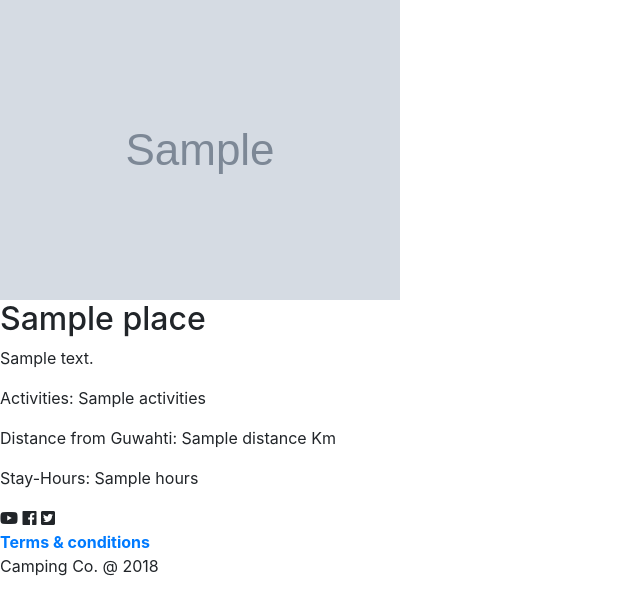
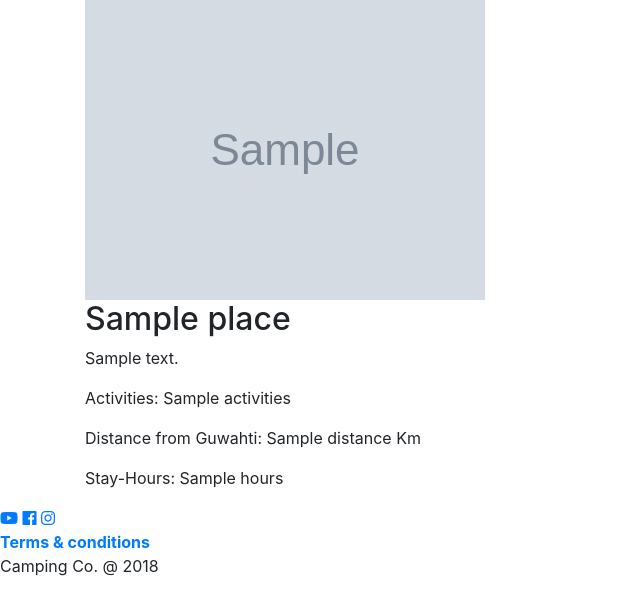
Before and after one commit to lelouche556/camping-company, a Django app: template customer/templates/customer/detail.html in a window 1280 px wide. Shown: the part 56-671 px from the top of the page, without its empty margins (0-640 px from the left). Run offline with Django 3.2, Linux system fonts and the light colour scheme; the template is opened without the code that fills it: most values are stand-ins (such as "Sample title", 1, 10 or a date in 2020); grey boxes marked "Sample" are stand-in pictures; some libraries are stand-ins or nearby versions.

Commit message:
ui/fix and social media link add

```diff
--- a/customer/templates/customer/detail.html
+++ b/customer/templates/customer/detail.html
@@ -3,16 +3,15 @@
     {% block css %}<link rel="stylesheet" href="{% static 'css/home/detail.css' %}">{% endblock %}
 
     {% block content_block %}
-    <div class="centered">
+    <div class="container">
         <div class="row">
-            <div class="col-md-12">
+            <div class="col-md-12 col-lg-12">
                 <div class="co">
                     <img src="{{item.images.url}}">
                 </div>
             </div>
-
-            <div class="col-md-12">
-                <div class="co">
+            <div class="col-md-12 col-lg-12">
+                <div class="co max_width">
                     <h2>{{item.place}}</h2>
                     <p>{{item.description}}</p>
                     <p>Activities: {{item.activities}}</p>
--- a/templates/snippets/footer.html
+++ b/templates/snippets/footer.html
@@ -3,9 +3,9 @@
 <div class="mar">
     <div class="box">
         <footer class= "footer">
-            <span><i class="fab fa-youtube"></i></span>
-            <span><i class="fab fa-facebook"></i> </span>
-            <span><i class="fab fa-twitter-square"></i></span>
+            <a href="https://www.youtube.com/channel/UC6mvUrWd2m4KbokMSALM0Hw"><i class="fab fa-youtube"></i></a>
+            <a href="https://www.facebook.com/thecampingcompany"><i class="fab fa-facebook"></i> </a>
+            <a href="https://www.instagram.com/thecampingcompany"><i class="fab fa-instagram"></i></a>
             <div class="cont">
                 <div><a href="{% url 'app:terms_condition' %}"><strong>Terms & conditions</strong></a></div>
                 <div> Camping Co. @ 2018</div>
```
